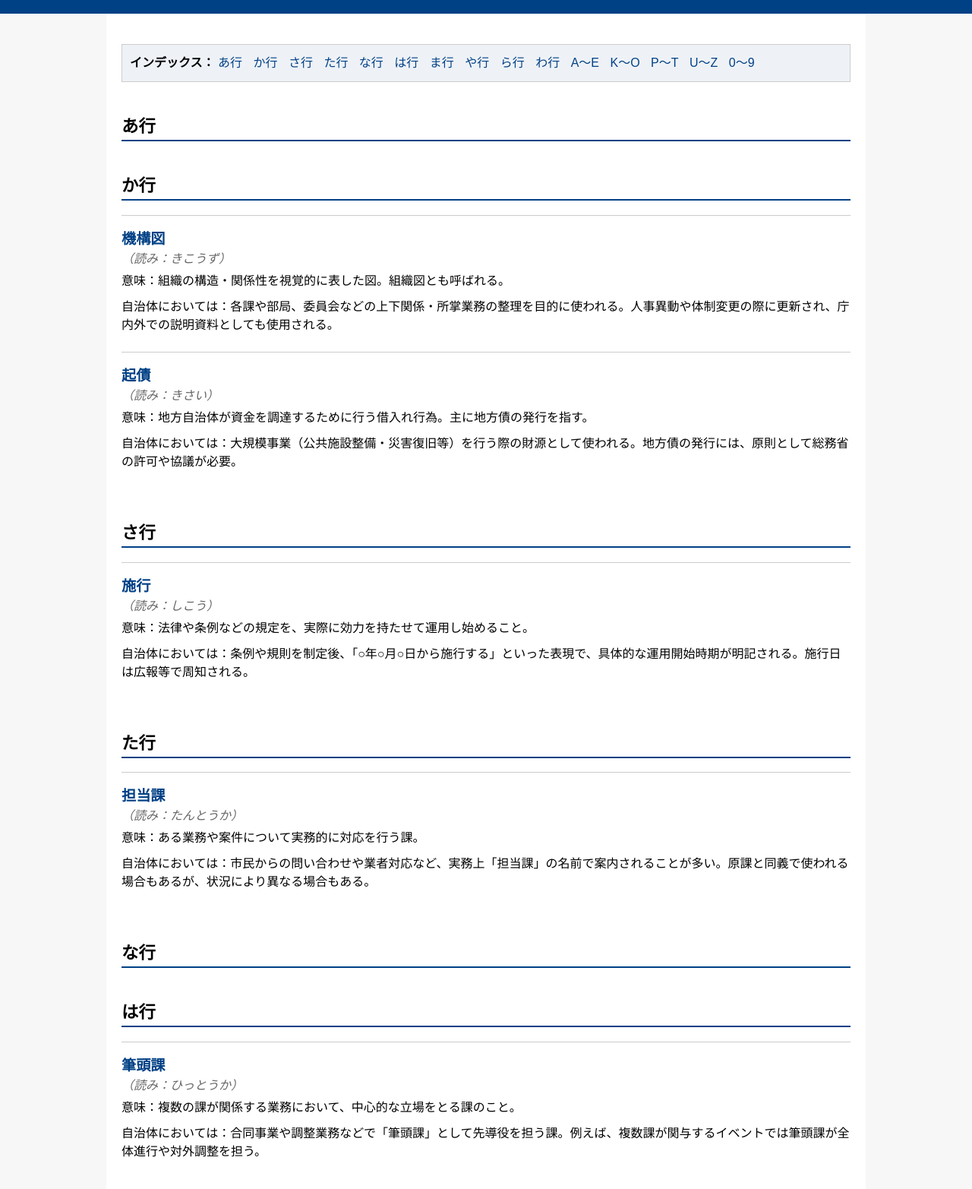
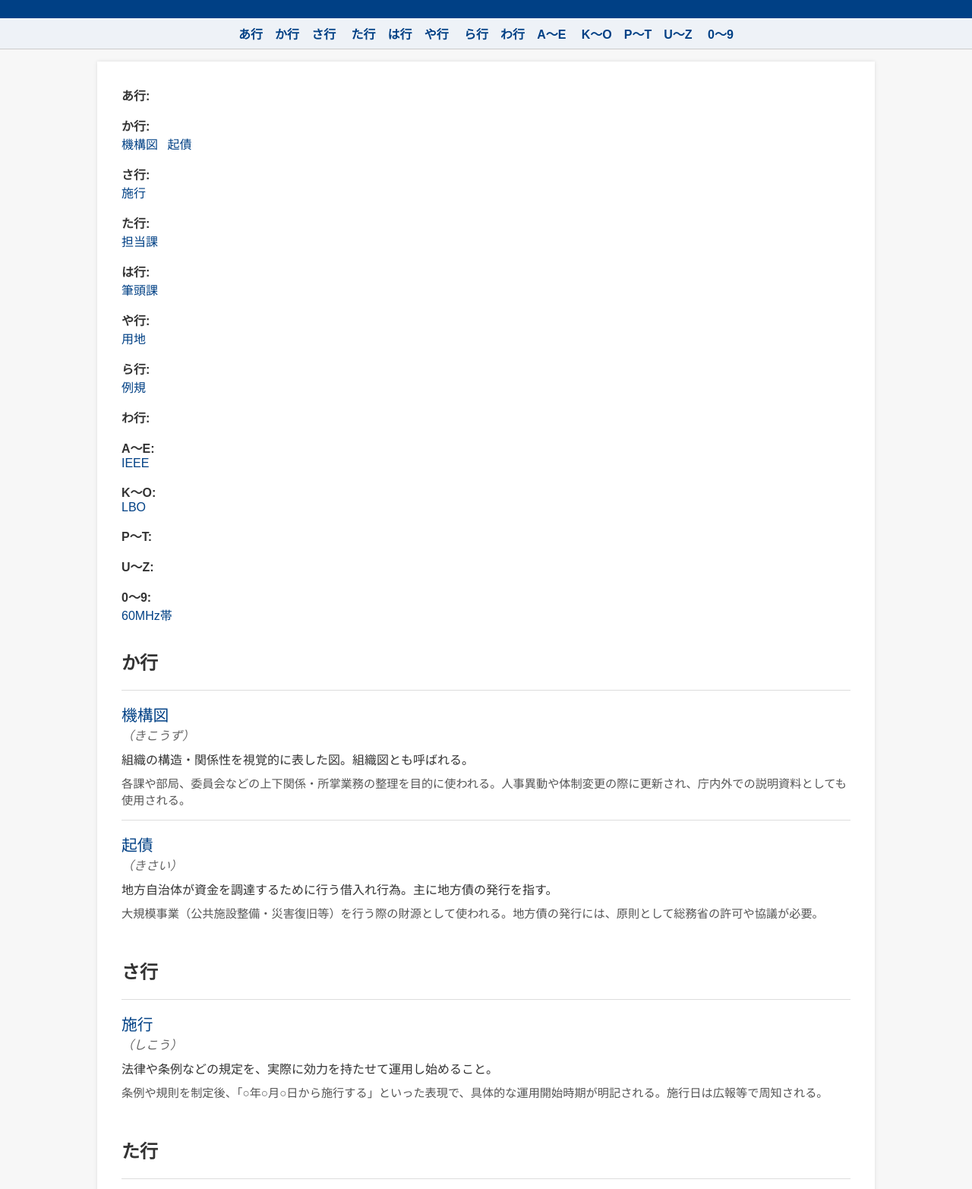
Before and after one commit to somami/somami.github.io, a plain HTML site: page index.html in a window 1280 px wide. Shown: the part 97-1662 px from the top of the page at 76% size. Drawn offline with Linux system fonts and the light colour scheme.

Commit message:
インデックス一覧追加

```diff
--- a/index.html
+++ b/index.html
@@ -2,191 +2,209 @@
 <html lang="ja">
 <head>
   <meta charset="UTF-8">
-    <meta name="viewport" content="width=device-width, initial-scale=1.0">
   <title>自治体用語集</title>
+  <meta name="viewport" content="width=device-width,initial-scale=1">
   <style>
     body {
       font-family: "Yu Gothic", "Meiryo", sans-serif;
-            margin: 0;
-            padding: 0;
-            background-color: #f7f7f7;
+      margin: 0; background: #f7f7f7; color: #333;
     }
     header {
-            background-color: #004085;
-            color: white;
-            padding: 20px;
-            text-align: center;
+      background: #004085; color: #fff;
+      padding: 1rem; text-align: center;
+    }
+    nav {
+      background: #eef2f7; padding: .5rem 1rem;
+      text-align: center; position: sticky; top: 0;
+      border-bottom: 1px solid #ccc;
+      z-index: 10;
+    }
+    nav a {
+      margin: 0 .5rem; color: #004085;
+      text-decoration: none; font-weight: bold;
     }
     main {
-            padding: 20px;
-            max-width: 960px;
-            margin: auto;
-            background-color: white;
+      max-width: 960px; margin: 1rem auto;
+      background: #fff; padding: 1rem 2rem;
+      box-shadow: 0 0 5px rgba(0,0,0,0.1);
     }
-        h1 {
-            font-size: 1.8em;
-            margin-bottom: 0.5em;
+    .term-index {
+      margin-bottom: 1.5rem;
     }
-        h2 {
-            font-size: 1.4em;
-            border-bottom: 2px solid #004085;
-            padding-bottom: 4px;
-            margin-top: 40px;
+    .term-index div {
+      font-weight: bold;
+      margin-top: 1rem;
     }
+    .term-index a {
+      color: #004085;
+      text-decoration: none;
+      margin-right: .5rem;
+    }
+    .term-group { margin-top: 2rem; }
     .term {
-            border-top: 1px solid #ccc;
-            padding: 15px 0;
-        }
-        .term:first-of-type {
-            border-top: none;
+      padding: 1rem 0;
+      border-top: 1px solid #ddd;
     }
     .term-title {
-            font-weight: bold;
-            font-size: 1.2em;
-            color: #004085;
+      font-size: 1.3em; color: #004085;
     }
-        .term-reading {
-            font-style: italic;
-            color: #666;
-            margin-bottom: 5px;
-        }
-        .term-definition, .term-context {
-            margin-bottom: 10px;
-        }
-        .index-links {
-            margin: 20px 0;
-            padding: 10px;
-            background-color: #eef2f7;
-            border: 1px solid #ccc;
-            line-height: 1.8;
-        }
-        .index-links a {
-            margin-right: 10px;
-            color: #004085;
-            text-decoration: none;
-        }
-        .index-links a:hover {
-            text-decoration: underline;
-        }
+    .term-reading { font-style: italic; color: #666; }
+    .term-definition { margin: .5rem 0; }
+    .term-context { color: #555; font-size: 0.95em; }
   </style>
 </head>
 <body>
 <header>
-        <h1>■自治体用語集■</h1>
+  <h1>自治体用語集</h1>
 </header>
+
+<nav>
+  <a href="#index-a">あ行</a><a href="#index-ka">か行</a><a href="#index-sa">さ行</a>
+  <a href="#index-ta">た行</a><a href="#index-ha">は行</a><a href="#index-ya">や行</a>
+  <a href="#index-ra">ら行</a><a href="#index-wa">わ行</a><a href="#index-ae">A〜E</a>
+  <a href="#index-ko">K〜O</a><a href="#index-pt">P〜T</a><a href="#index-uz">U〜Z</a>
+  <a href="#index-num">0〜9</a>
+</nav>
+
 <main>
+  <section class="term-index">
+    <div id="index-a">あ行:</div>
+    <!-- あ行に用語なし -->
 
-        <!-- インデックス一覧 -->
-        <div class="index-links">
-            <strong>インデックス：</strong>
-            <a href="#a">あ行</a>
-            <a href="#ka">か行</a>
-            <a href="#sa">さ行</a>
-            <a href="#ta">た行</a>
-            <a href="#na">な行</a>
-            <a href="#ha">は行</a>
-            <a href="#ma">ま行</a>
-            <a href="#ya">や行</a>
-            <a href="#ra">ら行</a>
-            <a href="#wa">わ行</a>
-            <a href="#ae">A〜E</a>
-            <a href="#ko">K〜O</a>
-            <a href="#pt">P〜T</a>
-            <a href="#uz">U〜Z</a>
-            <a href="#num">0〜9</a>
+    <div id="index-ka">か行:</div>
+    <a href="#kikouzu">機構図</a>
+    <a href="#kisai">起債</a>
+
+    <div id="index-sa">さ行:</div>
+    <a href="#shikou">施行</a>
+
+    <div id="index-ta">た行:</div>
+    <a href="#tantouka">担当課</a>
+
+    <div id="index-ha">は行:</div>
+    <a href="#hittouka">筆頭課</a>
+
+    <div id="index-ya">や行:</div>
+    <a href="#youchi">用地</a>
+
+    <div id="index-ra">ら行:</div>
+    <a href="#reiki">例規</a>
+
+    <div id="index-wa">わ行:</div>
+    <!-- わ行に用語なし -->
+
+    <div id="index-ae">A〜E:</div>
+    <a href="#ieee">IEEE</a>
+
+    <div id="index-ko">K〜O:</div>
+    <a href="#lbo">LBO</a>
+
+    <div id="index-pt">P〜T:</div>
+    <!-- P〜Tに用語なし -->
+
+    <div id="index-uz">U〜Z:</div>
+    <!-- U〜Zに用語なし -->
+
+    <div id="index-num">0〜9:</div>
+    <a href="#mhz60">60MHz帯</a>
+  </section>
+
+  <div class="term-group" id="ka">
+    <h2>か行</h2>
+    <div class="term" id="kikouzu">
+      <div class="term-title">機構図</div>
+      <div class="term-reading">（きこうず）</div>
+      <div class="term-definition">組織の構造・関係性を視覚的に表した図。組織図とも呼ばれる。</div>
+      <div class="term-context">各課や部局、委員会などの上下関係・所掌業務の整理を目的に使われる。人事異動や体制変更の際に更新され、庁内外での説明資料としても使用される。</div>
+    </div>
+    <div class="term" id="kisai">
+      <div class="term-title">起債</div>
+      <div class="term-reading">（きさい）</div>
+      <div class="term-definition">地方自治体が資金を調達するために行う借入れ行為。主に地方債の発行を指す。</div>
+      <div class="term-context">大規模事業（公共施設整備・災害復旧等）を行う際の財源として使われる。地方債の発行には、原則として総務省の許可や協議が必要。</div>
+    </div>
   </div>
 
-        <h2 id="a">あ行</h2>
-
-        <h2 id="ka">か行</h2>
-        <!-- 用語 -->
-
-        <div class="term">
-            <div class="term-title">機構図</div>
-            <div class="term-reading">（読み：きこうず）</div>
-            <div class="term-definition">意味：組織の構造・関係性を視覚的に表した図。組織図とも呼ばれる。</div>
-            <div class="term-context">自治体においては：各課や部局、委員会などの上下関係・所掌業務の整理を目的に使われる。人事異動や体制変更の際に更新され、庁内外での説明資料としても使用される。</div>
+  <div class="term-group" id="sa">
+    <h2>さ行</h2>
+    <div class="term" id="shikou">
+      <div class="term-title">施行</div>
+      <div class="term-reading">（しこう）</div>
+      <div class="term-definition">法律や条例などの規定を、実際に効力を持たせて運用し始めること。</div>
+      <div class="term-context">条例や規則を制定後、「○年○月○日から施行する」といった表現で、具体的な運用開始時期が明記される。施行日は広報等で周知される。</div>
     </div>
-        <div class="term">
-            <div class="term-title">起債</div>
-            <div class="term-reading">（読み：きさい）</div>
-            <div class="term-definition">意味：地方自治体が資金を調達するために行う借入れ行為。主に地方債の発行を指す。</div>
-            <div class="term-context">自治体においては：大規模事業（公共施設整備・災害復旧等）を行う際の財源として使われる。地方債の発行には、原則として総務省の許可や協議が必要。</div>
   </div>
 
-        <h2 id="sa">さ行</h2>
-        <div class="term">
-            <div class="term-title">施行</div>
-            <div class="term-reading">（読み：しこう）</div>
-            <div class="term-definition">意味：法律や条例などの規定を、実際に効力を持たせて運用し始めること。</div>
-            <div class="term-context">自治体においては：条例や規則を制定後、「○年○月○日から施行する」といった表現で、具体的な運用開始時期が明記される。施行日は広報等で周知される。</div>
+  <div class="term-group" id="ta">
+    <h2>た行</h2>
+    <div class="term" id="tantouka">
+      <div class="term-title">担当課</div>
+      <div class="term-reading">（たんとうか）</div>
+      <div class="term-definition">ある業務や案件について実務的に対応を行う課。</div>
+      <div class="term-context">市民からの問い合わせや業者対応など、実務上「担当課」の名前で案内されることが多い。原課と同義で使われる場合もあるが、状況により異なる場合もある。</div>
+    </div>
   </div>
 
-        <h2 id="ta">た行</h2>
-        <div class="term">
-            <div class="term-title">担当課</div>
-            <div class="term-reading">（読み：たんとうか）</div>
-            <div class="term-definition">意味：ある業務や案件について実務的に対応を行う課。</div>
-            <div class="term-context">自治体においては：市民からの問い合わせや業者対応など、実務上「担当課」の名前で案内されることが多い。原課と同義で使われる場合もあるが、状況により異なる場合もある。</div>
+  <div class="term-group" id="ha">
+    <h2>は行</h2>
+    <div class="term" id="hittouka">
+      <div class="term-title">筆頭課</div>
+      <div class="term-reading">（ひっとうか）</div>
+      <div class="term-definition">複数の課が関係する業務において、中心的な立場をとる課のこと。</div>
+      <div class="term-context">合同事業や調整業務などで「筆頭課」として先導役を担う課。例えば、複数課が関与するイベントでは筆頭課が全体進行や対外調整を担う。</div>
+    </div>
   </div>
 
-        <h2 id="na">な行</h2>
-
-        <h2 id="ha">は行</h2>
-        <div class="term">
-            <div class="term-title">筆頭課</div>
-            <div class="term-reading">（読み：ひっとうか）</div>
-            <div class="term-definition">意味：複数の課が関係する業務において、中心的な立場をとる課のこと。</div>
-            <div class="term-context">自治体においては：合同事業や調整業務などで「筆頭課」として先導役を担う課。例えば、複数課が関与するイベントでは筆頭課が全体進行や対外調整を担う。</div>
+  <div class="term-group" id="ya">
+    <h2>や行</h2>
+    <div class="term" id="youchi">
+      <div class="term-title">用地</div>
+      <div class="term-reading">（ようち）</div>
+      <div class="term-definition">建物や施設などの建設・整備のために必要な土地。</div>
+      <div class="term-context">道路、公園、公共施設などの整備時に取得・管理される。用地買収や地権者との交渉が必要で、都市計画や土木部門が所管することが多い。</div>
+    </div>
   </div>
 
-        <h2 id="ma">ま行</h2>
-
-        <h2 id="ya">や行</h2>
-        <div class="term">
-            <div class="term-title">用地</div>
-            <div class="term-reading">（読み：ようち）</div>
-            <div class="term-definition">意味：建物や施設などの建設・整備のために必要な土地。</div>
-            <div class="term-context">自治体においては：道路、公園、公共施設などの整備時に取得・管理される。用地買収や地権者との交渉が必要で、都市計画や土木部門が所管することが多い。</div>
+  <div class="term-group" id="ra">
+    <h2>ら行</h2>
+    <div class="term" id="reiki">
+      <div class="term-title">例規</div>
+      <div class="term-reading">（れいき）</div>
+      <div class="term-definition">条例、規則、訓令、要綱、要領など、自治体内で制定された法令・内部規程の総称。</div>
+      <div class="term-context">実際の行政運用における「ルールブック」として活用される。職員の出張旅費に関する規程や公印の取り扱い方法など。検索や管理のための例規データベースが整備されている自治体も多い。</div>
+    </div>
   </div>
 
-        <h2 id="ra">ら行</h2>
-        <div class="term">
-            <div class="term-title">例規</div>
-            <div class="term-reading">（読み：れいき）</div>
-            <div class="term-definition">意味：条例、規則、訓令、要綱、要領など、自治体内で制定された法令・内部規程の総称。</div>
-            <div class="term-context">自治体においては：実際の行政運用における「ルールブック」として活用される。例：職員の出張旅費に関する規程や公印の取り扱い方法など。検索や管理のための例規データベースが整備されている自治体も多い。</div>
+  <div class="term-group" id="ae">
+    <h2>A〜E</h2>
+    <div class="term" id="ieee">
+      <div class="term-title">IEEE</div>
+      <div class="term-reading">（あいいーいーいー）</div>
+      <div class="term-definition">「Institute of Electrical and Electronics Engineers」の略。電子工学、電気工学、通信、情報技術などの分野で世界的に影響力を持つ米国の専門技術者団体。</div>
+      <div class="term-context">IEEEによって策定されたネットワーク機器やセキュリティに関する技術標準（例：IEEE 802.11＝Wi-Fi規格）が、自治体ネットワーク機器の調達や設計基準などに関係する場面がある。</div>
+    </div>
   </div>
 
-        <h2 id="wa">わ行</h2>
-
-        <h2 id="ae">A〜E</h2>
-        <div class="term">
-            <div class="term-title">IEEE</div>
-            <div class="term-reading">（読み：あいいーいーいー）</div>
-            <div class="term-definition">意味：電子工学、電気工学、通信、情報技術などの分野で世界的に影響力を持つ米国の専門技術者団体。</div>
-            <div class="term-context">自治体においては：IEEE 802.11（Wi-Fi）などの技術標準が調達基準として関係する。</div>
+  <div class="term-group" id="ko">
+    <h2>K〜O</h2>
+    <div class="term" id="lbo">
+      <div class="term-title">LBO</div>
+      <div class="term-reading">（えるびーおー）</div>
+      <div class="term-definition">「Local Break Out」の略。クラウドやインターネットへの接続を、中央集約せずに各拠点で直接行う方式。</div>
+      <div class="term-context">ガバメントクラウドやSaaS導入にあたり、庁舎から直接インターネットに出る構成としてLBOが注目されている。セキュリティ対策や三層分離の見直しとセットで議論されることが多い。</div>
+    </div>
   </div>
 
-        <h2 id="ko">K〜O</h2>
-        <div class="term">
-            <div class="term-title">LBO</div>
-            <div class="term-reading">（読み：えるびーおー）</div>
-            <div class="term-definition">意味：クラウド接続を各拠点から直接行う方式。</div>
-            <div class="term-context">自治体においては：三層分離の見直しとともに注目されるネットワーク構成。</div>
+  <div class="term-group" id="num">
+    <h2>0〜9</h2>
+    <div class="term" id="mhz60">
+      <div class="term-title">60MHz帯</div>
+      <div class="term-reading">（ろくじゅうめがへるつたい）</div>
+      <div class="term-definition">無線通信に使われる電波周波数帯の一つで、防災行政無線など公共目的に利用されている。</div>
+      <div class="term-context">市町村防災行政無線（同報系）で長らく使用されてきた帯域。</div>
+    </div>
   </div>
 
-        <h2 id="pt">P〜T</h2>
-
-        <h2 id="uz">U〜Z</h2>
-
-        <h2 id="num">0〜9</h2>
-        <div class="term">
-            <div class="term-title">60MHz帯</div>
-            <div class="term-reading">（読み：ろくじゅうめがへるつたい）</div>
-            <div class="term-definition">意味：無線通信で使われる周波数帯の一つ。</div>
-            <div class="term-context">自治体においては：防災行政無線で利用される帯域。</div>
-        </div>
 </main>
 </body>
 </html>
```
Lines whose indentation alone changed are shown as unchanged.
